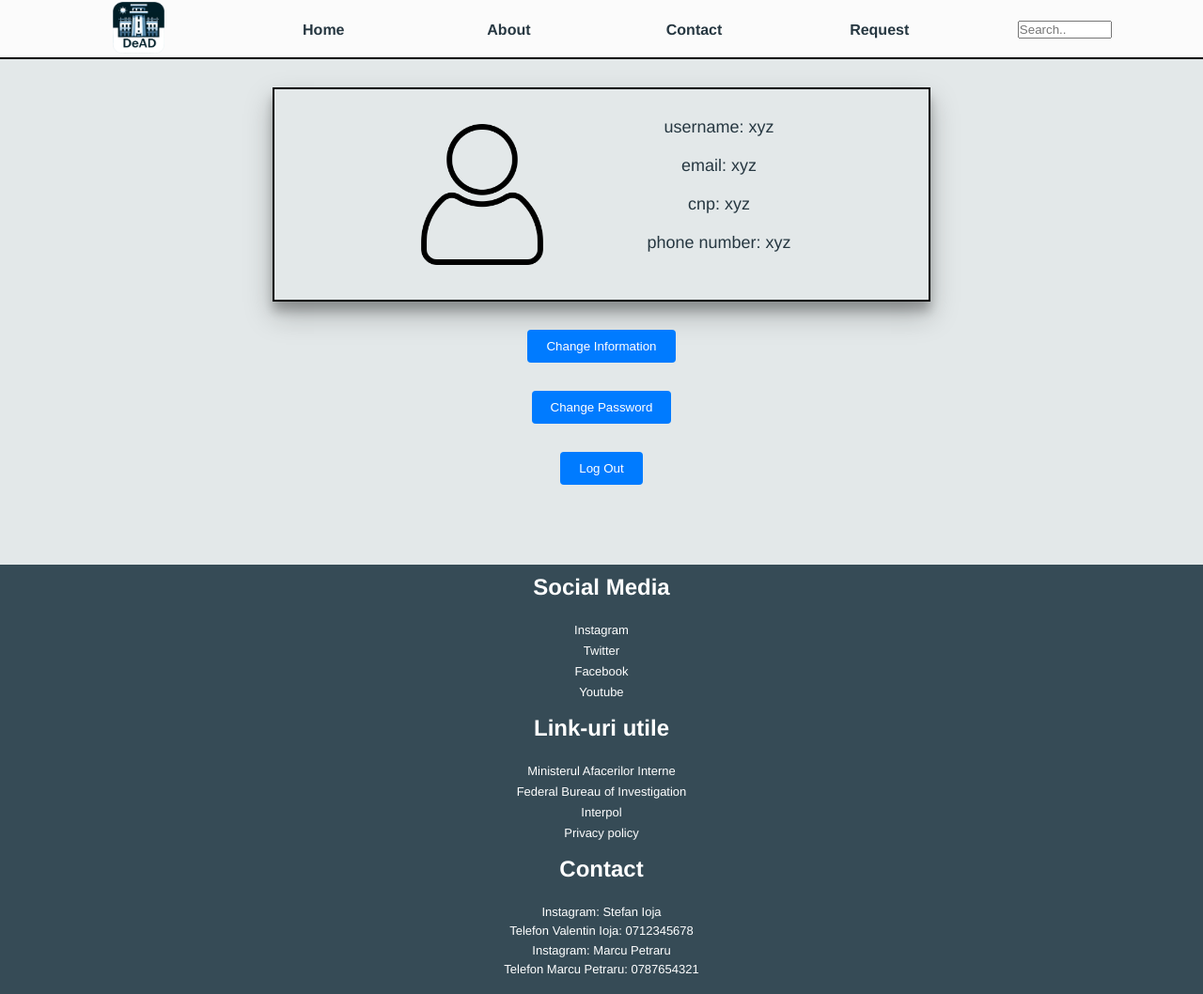
After one commit to Marcu123/DeAD, a PHP site: page /src/pages/userprofile.html in a window 1280 px wide. The commit adds this page. Shown: the whole page at 94% size. Run offline with PHP 8.4, Linux system fonts and the light colour scheme.

Commit message:
user profile page

```diff
--- /dev/null
+++ b/src/pages/userprofile.html
@@ -0,0 +1,114 @@
+<!DOCTYPE html>
+<html lang="en">
+
+<head>
+  <meta charset="UTF-8">
+  <meta name="viewport" content="width=device-width, initial-scale=1.0">
+  <link rel="icon" href="/public/favicon.ico" type="image/x-icon">
+  <link rel="stylesheet" href="/src/styles/userprofile.css">
+  <title>User Account</title>
+</head>
+
+<body>
+    <header>
+        <nav class="navbar">
+          <ul class="nav-list">
+            <li class="nav-list__element">
+              <a href="/public/index.html"><img src="/src/assets/logo.png" class="nav-list__logo" /></a>
+            </li>
+            <li class="nav-list__element">
+              <a class="nav-list__link" href="/public/index.html">Home</a>
+            </li>
+            <li class="nav-list__element">
+              <a class="nav-list__link" href="about.html">About</a>
+            </li>
+            <li class="nav-list__element">
+              <a class="nav-list__link" href="contact.html">Contact</a>
+            </li>
+            <li class="nav-list__element">
+              <a class="nav-list__link" href="request.html">Request</a>
+            </li>
+            <li class="nav-list__element">
+              <input class="nav-list__search" type="text" placeholder="Search.." />
+            </li>
+          </ul>
+        </nav>
+      </header>
+
+      <main>
+        <div class = "user-account">
+            <img src = "/src/assets/user.png" class = "user-account__image">
+            <div class="user-account__info">
+                <p class = "user-account__info__text">username: xyz</p>
+                <p class = "user-account__info__text">email: xyz</p>
+                <p class = "user-account__info__text">cnp: xyz</p>
+                <p class = "user-account__info__text">phone number: xyz</p>
+            </div>
+        </div>
+        <div class = "user-panel">
+            <button type="submit" class="user-panel__button">Change Information</button>
+            <button type="submit" class="user-panel__button">Change Password</button>
+            <button type="submit" class="user-panel__button">Log Out</button>
+        </div>
+      </main>
+
+  <footer class="footer">
+    <div class>
+      <p class="footer-title">Social Media</p>
+      <ul class="footer-list">
+        <li class="footer-list__element">
+          <a class="footer-list__link" href="https://www.instagram.com/">Instagram</a>
+        </li>
+        <li class="footer-list__element">
+          <a class="footer-list__link" href="https://twitter.com/?lang=ro">Twitter</a>
+        </li>
+        <li class="footer-list__element">
+          <a class="footer-list__link" href="https://www.facebook.com/">Facebook</a>
+        </li>
+        <li class="footer-list__element">
+          <a class="footer-list__link" href="https://www.youtube.com/">Youtube</a>
+        </li>
+      </ul>
+    </div>
+    <div>
+
+    </div>
+    <div class=>
+      <p class="footer-title">Link-uri utile</p>
+      <ul class="footer-list">
+        <li class="footer-list__element">
+          <a class="footer-list__link" href="https://www.mai.gov.ro/">Ministerul Afacerilor Interne</a>
+        </li>
+        <li class="footer-list__element">
+          <a class="footer-list__link" href="https://www.fbi.gov/investigate">Federal Bureau of Investigation</a>
+        </li>
+        <li class="footer-list__element">
+          <a class="footer-list__link" href="https://www.interpol.int/en">Interpol</a>
+        </li>
+        <li class="footer-list__element">
+          <a class="footer-list__link" href="/src/pages/privacy.html">Privacy policy</a>
+        </li>
+      </ul>
+    </div>
+    <div></div>
+    <div class>
+      <p class="footer-title">Contact</p>
+      <ul class="footer-list">
+        <li class="footer-list__element">
+          <a class="footer-list__link" href="https://www.instagram.com/valentinioja/">Instagram: Stefan Ioja</a>
+        </li>
+        <li class="footer-list__element">
+          <p class="footer-list__contact">Telefon Valentin Ioja: 0712345678</p>
+        </li>
+        <li class="footer-list__element">
+          <a class="footer-list__link" href="https://www.instagram.com/marcu.petraru/">Instagram: Marcu Petraru</a>
+        </li>
+        <li class="footer-list__element">
+          <p class="footer-list__contact">Telefon Marcu Petraru: 0787654321</p>
+        </li>
+      </ul>
+    </div>
+  </footer>
+</body>
+
+</html>
--- a/src/sass/base.scss
+++ b/src/sass/base.scss
@@ -84,3 +84,16 @@ $footer-color: #364b56;
     margin-bottom: 30px;
     box-shadow: rgba(0, 0, 0, 0.25) 0px 14px 28px, rgba(0, 0, 0, 0.22) 0px 10px 10px;
 }
+
+@mixin button{
+    padding: 10px 20px;
+    background-color: #007bff;
+    color: white;
+    border: none;
+    border-radius: 4px;
+    cursor: pointer;
+
+    &:hover{
+        background-color: #0056b3;
+    }
+}
--- /dev/null
+++ b/src/sass/userprofile.scss
@@ -0,0 +1,302 @@
+@use "base";
+
+* {
+    margin: 0;
+    padding: 0;
+    box-sizing: border-box;
+}
+
+html,
+body {
+    @include base.html-body;
+}
+
+body::-webkit-scrollbar {
+    @include base.scrollbar;
+}
+
+
+.navbar {
+    @include base.navbar;
+}
+
+.nav-list {
+    @include base.nav-list;
+
+    &__element {
+        @include base.nav-list-element;
+    }
+
+    &__link {
+        &:hover {
+            @include base.hover-link;
+        }
+
+        @include base.nav-list-link;
+    }
+
+    &__search {
+        @include base.nav-list-search;
+    }
+
+    &__logo {
+        width: 55px;
+        height: 55px;
+    }
+}
+
+@media (max-width: 500px) {
+    .nav-list {
+        display: flex;
+        flex-direction: column;
+        justify-content: center;
+        align-items: center;
+        gap: 0.7rem;
+        list-style: none;
+        margin: 0;
+        padding: 0;
+
+        &__element {
+            width: 100px;
+            height: 100%;
+
+            display: flex;
+            flex-direction: column;
+            justify-content: center;
+            align-items: center;
+
+            padding: 4px;
+
+            font-size: 24px;
+        }
+
+        &__search {
+            text-decoration: none;
+            color: base.$text-color;
+            height: 100%;
+            width: 100%;
+            display: flex;
+            margin-bottom: 0.5rem;
+            flex-direction: column;
+            justify-content: center;
+            align-items: center;
+        }
+
+        &__logo {
+            width: 70px;
+            height: 70px;
+        }
+    }
+}
+
+.footer {
+    height: 100%;
+    background-color: base.$footer-color;
+
+    border-style: none;
+    border-bottom: 3px #364b56 solid;
+
+    display: grid;
+    grid-template-columns: 20% 20% 20% 20% 20%;
+    grid-template-rows: 100%;
+
+    list-style: none;
+    text-decoration: none;
+
+    padding-top: 10px;
+    text-align: center;
+}
+
+.footer-title {
+    color: white;
+    font-size: 1.5rem;
+    font-weight: bold;
+    padding-bottom: 10px;
+}
+
+
+.footer-list {
+    display: flex;
+    justify-content: center;
+    align-items: flex-start;
+    flex-direction: column;
+
+    list-style: none;
+
+    margin: 0;
+    padding: 12px;
+
+    &__element {
+        padding-bottom: 4px;
+    }
+
+    &__link {
+        text-decoration: none;
+        font-size: small;
+        color: white;
+
+        margin: 0;
+        padding: 0;
+
+        &:hover {
+            @include base.hover-link;
+        }
+    }
+
+    &__contact {
+        color: white;
+        font-size: small;
+    }
+}
+
+@media (max-width: 768px) {
+    .footer {
+        display: flex;
+        flex-direction: column;
+        justify-content: center;
+        align-items: center;
+        list-style: none;
+        text-decoration: none;
+    }
+
+    .footer-list {
+        display: flex;
+        flex-direction: column;
+        justify-content: center;
+        align-items: center;
+        list-style: none;
+        text-decoration: none;
+    }
+}
+
+@media (min-width: 912px) and (max-width: 1368px) {
+    .footer {
+        display: flex;
+        flex-direction: column;
+        justify-content: center;
+        align-items: center;
+        list-style: none;
+        text-decoration: none;
+    }
+
+    .footer-list {
+        display: flex;
+        flex-direction: column;
+        justify-content: center;
+        align-items: center;
+        list-style: none;
+        text-decoration: none;
+    }
+}
+
+@media (min-width: 800px) and (max-width: 1400px) {
+    .footer {
+        display: flex;
+        flex-direction: column;
+        justify-content: center;
+        align-items: center;
+        list-style: none;
+        text-decoration: none;
+    }
+
+    .footer-list {
+        display: flex;
+        flex-direction: column;
+        justify-content: center;
+        align-items: center;
+        list-style: none;
+        text-decoration: none;
+    }
+
+}
+
+.user-account{
+    display: flex;
+    flex-direction: row;
+    justify-content: center;
+    align-items: center;
+
+    gap: 100px;
+
+    padding: 30px;
+    border: 2px solid black;
+    margin: 30px;
+    box-shadow: rgba(0, 0, 0, 0.25) 0px 14px 28px, rgba(0, 0, 0, 0.22) 0px 10px 10px;
+
+    width: 700px;
+
+    &__info{
+        display: flex;
+        flex-direction: column;
+        justify-content: center;
+        align-items: center;
+
+        &__text{
+            color: base.$text-color;
+            padding-bottom: 20px;
+
+            font-size: large;
+        }
+    }
+
+    &__image{
+        width: 150px;
+    }
+}
+
+@media (max-width: 768px){
+    .user-account{
+        width: 450px;
+    }
+}
+
+@media (max-width: 500px){
+    .user-account{
+        display: flex;
+        flex-direction: column;
+        justify-content: center;
+        align-items: center;
+
+        width: 300px;
+
+        &__text{
+            font-size: medium;
+        }
+    }
+}
+@media (max-width: 350px){
+    .user-account{
+        display: flex;
+        flex-direction: column;
+        justify-content: center;
+        align-items: center;
+
+        width: 250px;
+
+        &__text{
+            font-size: small;
+        }
+    }
+}
+
+.user-panel{
+    display: flex;
+    justify-content: center;
+    align-items: center;
+    flex-direction: column;
+
+    gap: 30px;
+
+    margin-bottom: 85px;
+
+    &__button{
+        @include base.button;
+    }
+}
+
+main{
+    display: flex;
+    justify-content: center;
+    align-items: center;
+    flex-direction: column;
+}
--- /dev/null
+++ b/src/styles/userprofile.css
@@ -0,0 +1,301 @@
+* {
+  margin: 0;
+  padding: 0;
+  box-sizing: border-box;
+}
+
+html,
+body {
+  height: auto;
+  margin: 0;
+  padding: 0;
+  font-family: Helvetica, sans-serif;
+  background-color: #e3e8e9;
+  border: 0px;
+}
+
+body::-webkit-scrollbar {
+  width: 0;
+  background: transparent;
+}
+
+.navbar {
+  width: 100%;
+  height: 100%;
+  background-color: #fbfbfb;
+  border-bottom: 2px solid #000000;
+  padding-top: 2px;
+}
+
+.nav-list {
+  display: flex;
+  justify-content: space-evenly;
+  align-items: center;
+  list-style: none;
+  margin: 0;
+  padding: 0;
+}
+.nav-list__element {
+  width: 100px;
+  height: 100%;
+  display: flex;
+  flex-direction: column;
+  justify-content: center;
+  align-items: center;
+}
+.nav-list__link {
+  text-decoration: none;
+  color: #263741;
+  font-weight: bold;
+  height: 100%;
+  width: 100%;
+  display: flex;
+  flex-direction: column;
+  justify-content: center;
+  align-items: center;
+}
+.nav-list__link:hover {
+  color: #4fa0df;
+  text-decoration: underline;
+  cursor: pointer;
+}
+.nav-list__search {
+  text-decoration: none;
+  color: #263741;
+  height: 100%;
+  width: 100%;
+  display: flex;
+  flex-direction: column;
+  justify-content: center;
+  align-items: center;
+}
+.nav-list__logo {
+  width: 55px;
+  height: 55px;
+}
+
+@media (max-width: 500px) {
+  .nav-list {
+    display: flex;
+    flex-direction: column;
+    justify-content: center;
+    align-items: center;
+    gap: 0.7rem;
+    list-style: none;
+    margin: 0;
+    padding: 0;
+  }
+  .nav-list__element {
+    width: 100px;
+    height: 100%;
+    display: flex;
+    flex-direction: column;
+    justify-content: center;
+    align-items: center;
+    padding: 4px;
+    font-size: 24px;
+  }
+  .nav-list__search {
+    text-decoration: none;
+    color: #263741;
+    height: 100%;
+    width: 100%;
+    display: flex;
+    margin-bottom: 0.5rem;
+    flex-direction: column;
+    justify-content: center;
+    align-items: center;
+  }
+  .nav-list__logo {
+    width: 70px;
+    height: 70px;
+  }
+}
+.footer {
+  height: 100%;
+  background-color: #364b56;
+  border-style: none;
+  border-bottom: 3px #364b56 solid;
+  display: grid;
+  grid-template-columns: 20% 20% 20% 20% 20%;
+  grid-template-rows: 100%;
+  list-style: none;
+  text-decoration: none;
+  padding-top: 10px;
+  text-align: center;
+}
+
+.footer-title {
+  color: white;
+  font-size: 1.5rem;
+  font-weight: bold;
+  padding-bottom: 10px;
+}
+
+.footer-list {
+  display: flex;
+  justify-content: center;
+  align-items: flex-start;
+  flex-direction: column;
+  list-style: none;
+  margin: 0;
+  padding: 12px;
+}
+.footer-list__element {
+  padding-bottom: 4px;
+}
+.footer-list__link {
+  text-decoration: none;
+  font-size: small;
+  color: white;
+  margin: 0;
+  padding: 0;
+}
+.footer-list__link:hover {
+  color: #4fa0df;
+  text-decoration: underline;
+  cursor: pointer;
+}
+.footer-list__contact {
+  color: white;
+  font-size: small;
+}
+
+@media (max-width: 768px) {
+  .footer {
+    display: flex;
+    flex-direction: column;
+    justify-content: center;
+    align-items: center;
+    list-style: none;
+    text-decoration: none;
+  }
+  .footer-list {
+    display: flex;
+    flex-direction: column;
+    justify-content: center;
+    align-items: center;
+    list-style: none;
+    text-decoration: none;
+  }
+}
+@media (min-width: 912px) and (max-width: 1368px) {
+  .footer {
+    display: flex;
+    flex-direction: column;
+    justify-content: center;
+    align-items: center;
+    list-style: none;
+    text-decoration: none;
+  }
+  .footer-list {
+    display: flex;
+    flex-direction: column;
+    justify-content: center;
+    align-items: center;
+    list-style: none;
+    text-decoration: none;
+  }
+}
+@media (min-width: 800px) and (max-width: 1400px) {
+  .footer {
+    display: flex;
+    flex-direction: column;
+    justify-content: center;
+    align-items: center;
+    list-style: none;
+    text-decoration: none;
+  }
+  .footer-list {
+    display: flex;
+    flex-direction: column;
+    justify-content: center;
+    align-items: center;
+    list-style: none;
+    text-decoration: none;
+  }
+}
+.user-account {
+  display: flex;
+  flex-direction: row;
+  justify-content: center;
+  align-items: center;
+  gap: 100px;
+  padding: 30px;
+  border: 2px solid black;
+  margin: 30px;
+  box-shadow: rgba(0, 0, 0, 0.25) 0px 14px 28px, rgba(0, 0, 0, 0.22) 0px 10px 10px;
+  width: 700px;
+}
+.user-account__info {
+  display: flex;
+  flex-direction: column;
+  justify-content: center;
+  align-items: center;
+}
+.user-account__info__text {
+  color: #263741;
+  padding-bottom: 20px;
+  font-size: large;
+}
+.user-account__image {
+  width: 150px;
+}
+
+@media (max-width: 768px) {
+  .user-account {
+    width: 450px;
+  }
+}
+@media (max-width: 500px) {
+  .user-account {
+    display: flex;
+    flex-direction: column;
+    justify-content: center;
+    align-items: center;
+    width: 300px;
+  }
+  .user-account__text {
+    font-size: medium;
+  }
+}
+@media (max-width: 350px) {
+  .user-account {
+    display: flex;
+    flex-direction: column;
+    justify-content: center;
+    align-items: center;
+    width: 250px;
+  }
+  .user-account__text {
+    font-size: small;
+  }
+}
+.user-panel {
+  display: flex;
+  justify-content: center;
+  align-items: center;
+  flex-direction: column;
+  gap: 30px;
+  margin-bottom: 85px;
+}
+.user-panel__button {
+  padding: 10px 20px;
+  background-color: #007bff;
+  color: white;
+  border: none;
+  border-radius: 4px;
+  cursor: pointer;
+}
+.user-panel__button:hover {
+  background-color: #0056b3;
+}
+
+main {
+  display: flex;
+  justify-content: center;
+  align-items: center;
+  flex-direction: column;
+}
+
+/*# sourceMappingURL=userprofile.css.map */
```
Also changed, not shown: 1 other file.
